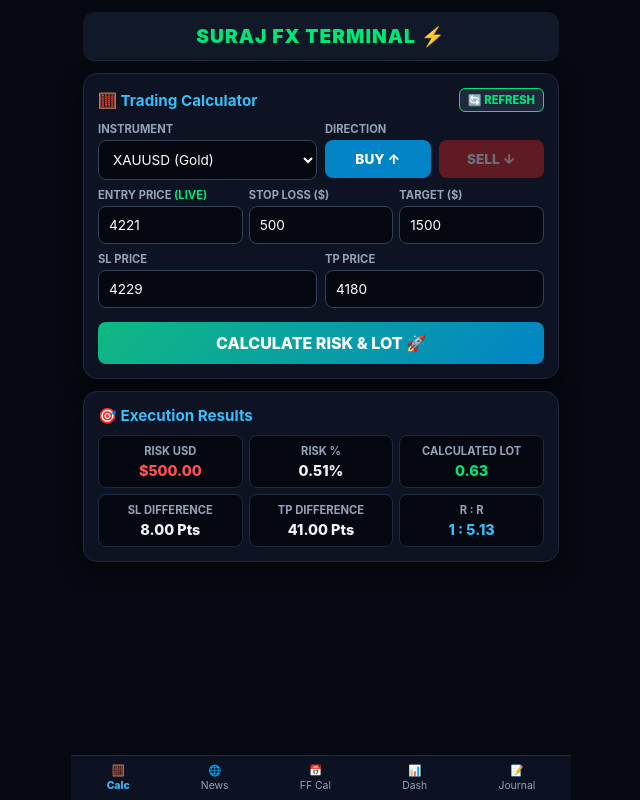
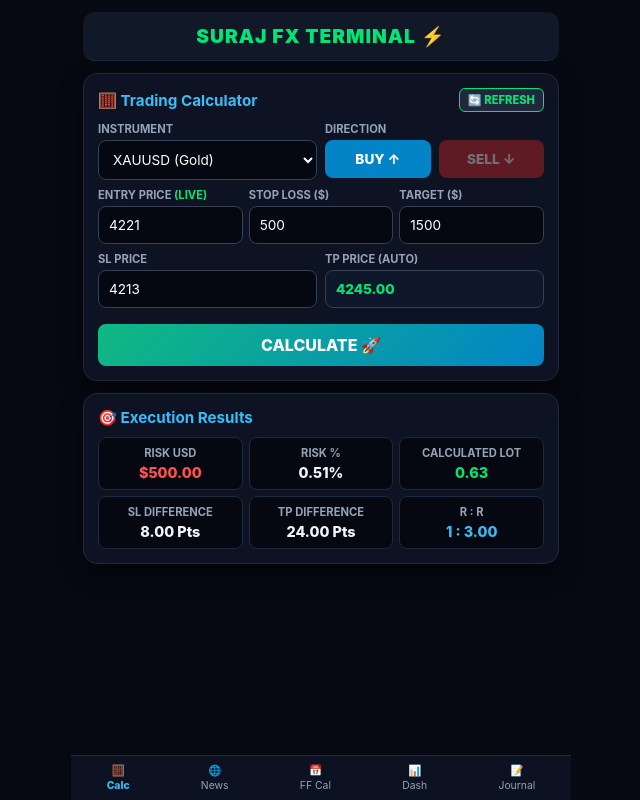
Before and after one commit to suraj1410/RISK_MANAGER, a plain HTML site: page index.html in a window 1280 px wide. Shown: the whole page, without its empty margins (319-959 px from the left). Drawn offline with Linux system fonts and the light colour scheme.

Commit message:
Update index.html

```diff
--- a/index.html
+++ b/index.html
@@ -28,7 +28,7 @@
     .btn { width: 100%; padding: 11px; border: none; border-radius: 8px; font-weight: 800; cursor: pointer; font-size: 0.85rem; }
     .btn-buy { background: #0284c7; color: #fff; }
     .btn-sell { background: #dc2626; color: #fff; }
-    .btn-calc { background: linear-gradient(135deg, #10b981, #0284c7); color: #fff; font-size: 1rem; margin-top: 6px; }
+    .btn-calc { background: linear-gradient(135deg, #10b981, #0284c7); color: #fff; font-size: 1rem; margin-top: 8px; }
     .btn-refresh { background: #1e293b; color: var(--green); border: 1px solid var(--green); padding: 4px 8px; border-radius: 6px; font-size: 0.7rem; cursor: pointer; font-weight: 800; }
     .btn-sm { background: #1e293b; color: var(--blue); padding: 5px 10px; font-size: 0.7rem; border-radius: 6px; border: 1px solid #334155; }
 
@@ -90,18 +90,17 @@
       </div>
 
       <div class="grid-3">
-        <div><label>Entry Price <span id="syncTag" class="val-green">(LIVE)</span></label><input type="number" id="entryPrice" value="4221" step="any" oninput="calculate()"></div>
-        <div><label>Stop Loss ($)</label><input type="number" id="slAmount" value="500" oninput="calculate()"></div>
-        <div><label>Target ($)</label><input type="number" id="tpAmount" value="1500" oninput="calculate()"></div>
+        <div><label>Entry Price <span id="syncTag" class="val-green">(LIVE)</span></label><input type="number" id="entryPrice" value="4221" step="any"></div>
+        <div><label>Stop Loss ($)</label><input type="number" id="slAmount" value="500"></div>
+        <div><label>Target ($)</label><input type="number" id="tpAmount" value="1500"></div>
       </div>
 
-      <!-- PRICE BASED INPUTS -->
       <div class="grid-2">
-        <div><label>SL Price</label><input type="number" id="slPrice" value="4229" step="any" oninput="calculate()"></div>
-        <div><label>TP Price</label><input type="number" id="tpPrice" value="4180" step="any" oninput="calculate()"></div>
+        <div><label>SL Price</label><input type="number" id="slPrice" value="4213" step="any"></div>
+        <div><label>TP Price (AUTO)</label><input type="number" id="tpPrice" value="4245" step="any" readonly style="background:#0f172a; color:var(--green); font-weight:800;"></div>
       </div>
 
-      <button class="btn btn-calc" onclick="calculate()">CALCULATE RISK & LOT 🚀</button>
+      <button class="btn btn-calc" onclick="calculate()">CALCULATE 🚀</button>
     </div>
 
     <div class="card">
@@ -113,8 +112,8 @@
       </div>
       <div class="grid-3" style="margin-top:6px;">
         <div class="res-box"><label>SL Difference</label><div id="resSLDiff" class="res-val">8.00 Pts</div></div>
-        <div class="res-box"><label>TP Difference</label><div id="resTPDiff" class="res-val">41.00 Pts</div></div>
-        <div class="res-box"><label>R : R</label><div id="resRR" class="res-val val-blue">1 : 5.13</div></div>
+        <div class="res-box"><label>TP Difference</label><div id="resTPDiff" class="res-val">24.00 Pts</div></div>
+        <div class="res-box"><label>R : R</label><div id="resRR" class="res-val val-blue">1 : 3.00</div></div>
       </div>
     </div>
   </div>
@@ -214,7 +213,7 @@
   </div>
 
   <script>
-    let tradeDir = 'SELL';
+    let tradeDir = 'BUY';
     let accounts = JSON.parse(localStorage.getItem('suraj_accs_v2')) || [{ name: "FTMO 100K", size: 100000, equity: 98500, dayStart: 100000, target: 10000 }];
     let activeAcc = 0;
 
@@ -313,32 +312,44 @@
       const tpAmount = parseFloat(document.getElementById('tpAmount').value) || 0;
       const entry = parseFloat(document.getElementById('entryPrice').value) || 0;
       const slPrice = parseFloat(document.getElementById('slPrice').value) || 0;
-      const tpPrice = parseFloat(document.getElementById('tpPrice').value) || 0;
       const equity = parseFloat(document.getElementById('accEquity')?.value) || 100000;
       const sym = document.getElementById('instrument').value;
 
-      // Price difference calculation
+      // 1. Calculate SL Difference in Points
       const slDiff = Math.abs(entry - slPrice);
-      const tpDiff = Math.abs(tpPrice - entry);
 
-      // Contract Tick Multiplier based on Instrument
-      let contractMultiplier = 100; // XAUUSD default (1 Lot = 100 oz)
+      // 2. Calculate Risk:Reward Multiplier Ratio based on $ Risk and $ Target
+      const rrRatio = (slAmount > 0) ? (tpAmount / slAmount) : 0;
+      const tpDiff = slDiff * rrRatio;
+
+      // 3. Automatic TP Price Calculation based on Direction
+      let computedTP = 0;
+      if (tradeDir === 'BUY') {
+        computedTP = entry + tpDiff;
+      } else {
+        computedTP = entry - tpDiff;
+      }
+      document.getElementById('tpPrice').value = computedTP.toFixed(2);
+
+      // 4. Contract Tick Multiplier based on Instrument
+      let contractMultiplier = 100; // Gold: 1 Lot = 100 oz
       if (sym === 'USTECH100' || sym === 'NAS100') {
-        contractMultiplier = 1;  // Indices (1 Contract = $1 per point)
+        contractMultiplier = 1;  // Indices: 1 Contract = $1 per point
       } else if (sym === 'WTI') {
-        contractMultiplier = 1000; // Oil (1 Lot = 1000 barrels)
+        contractMultiplier = 1000; // Oil: 1 Lot = 1000 barrels
       }
 
-      // Lot Calculation = Risk USD / (SL Diff * Multiplier)
+      // 5. Lot Calculation = Risk USD / (SL Diff * Multiplier)
       let calcLot = (slDiff > 0) ? (slAmount / (slDiff * contractMultiplier)) : 0;
 
+      // Update Results
       document.getElementById('resRiskUSD').innerText = `$${slAmount.toFixed(2)}`;
       document.getElementById('resRiskPct').innerText = `${((slAmount / equity) * 100).toFixed(2)}%`;
       document.getElementById('resLot').innerText = calcLot.toFixed(2);
 
       document.getElementById('resSLDiff').innerText = `${slDiff.toFixed(2)} Pts`;
       document.getElementById('resTPDiff').innerText = `${tpDiff.toFixed(2)} Pts`;
-      document.getElementById('resRR').innerText = `1 : ${(slDiff > 0 ? (tpDiff / slDiff) : 0).toFixed(2)}`;
+      document.getElementById('resRR').innerText = `1 : ${rrRatio.toFixed(2)}`;
     }
 
     function renderAccs() {
```
